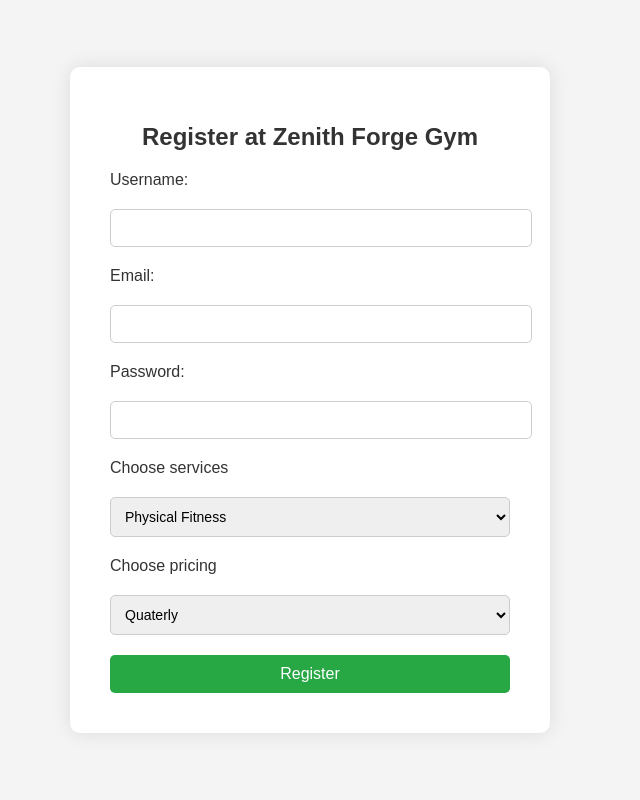
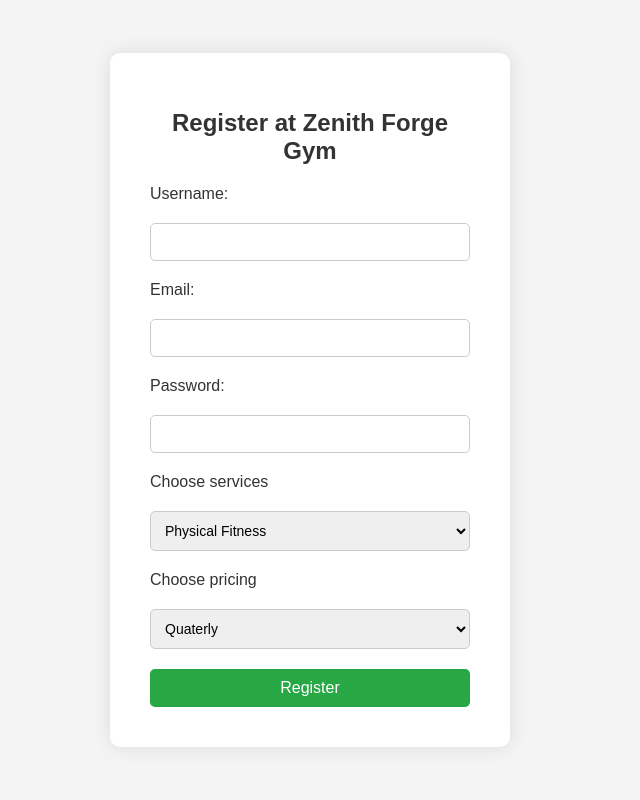
Before and after one commit to VarunGautam27/GYM-WEBSITE, a PHP site: page /register.html in a window 1280 px wide. Shown: the whole page, without its empty margins (330-970 px from the left). Run offline with PHP 8.4, Linux system fonts and the light colour scheme.

Commit message:
register css

```diff
--- a/register.css
+++ b/register.css
@@ -1,3 +1,9 @@
+*,
+*::before,
+*::after {
+    box-sizing: border-box;
+}
+
 body {
     font-family: Arial, sans-serif;
     background-color: #f4f4f4;
@@ -37,39 +43,23 @@ h1 {
     display: block;
 }
 
-.register-form input {
+.register-form input,
+.register-form #services,
+.register-form #pricing,
+.register-form button {
     padding: 10px;
     font-size: 14px;
     border: 1px solid #ccc;
     border-radius: 5px;
     width: 100%;
-}
-
-.register-form #services{
-    padding: 10px;
-    font-size: 14px;
-    border: 1px solid #ccc;
-    border-radius: 5px;
-    width: 100%;
-
-}
-
-.register-form #pricing{
-    padding: 10px;
-    font-size: 14px;
-    border: 1px solid #ccc;
-    border-radius: 5px;
-    width: 100%;
-
+    box-sizing: border-box;
 }
 
 .register-form button {
-    padding: 10px;
     font-size: 16px;
     background-color: #28a745;
     color: white;
     border: none;
-    border-radius: 5px;
     cursor: pointer;
     transition: background-color 0.3s ease;
 }
```
